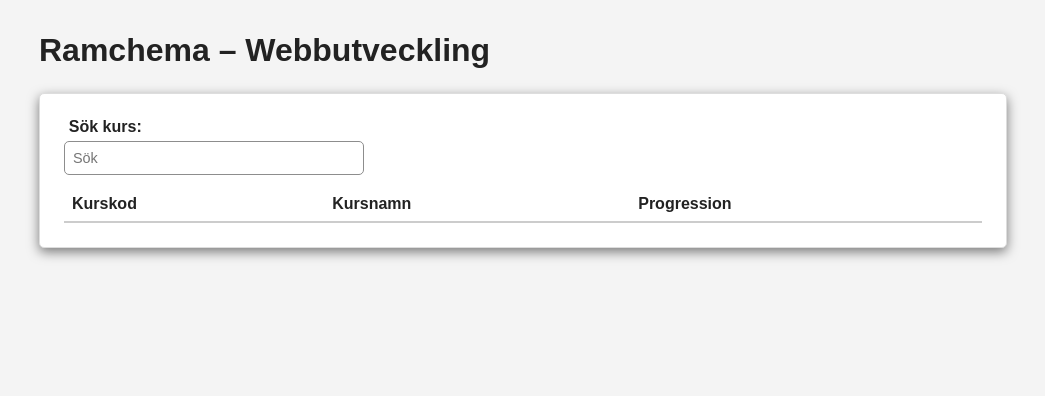
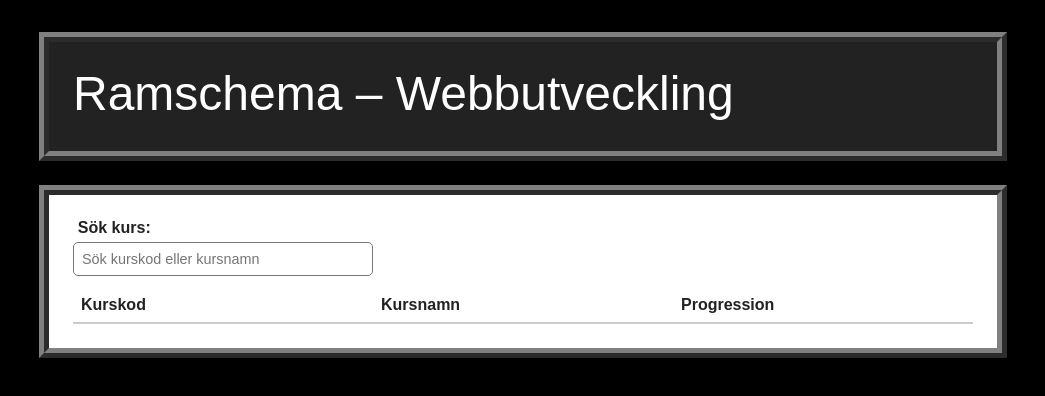
Before and after one commit to fredrikastjernlof/LAB2_RAMSCHEMA, a website built with Vite: page index.html in a window 1280 px wide. Shown: the whole page, without its empty margins (117-1162 px from the left). Built offline with nearby package versions, Linux system fonts and the light colour scheme; no server answers; a web font is replaced by a local one.

Commit message:
Uppdaterar layout, tillgänglighet och styling

```diff
--- a/index.html
+++ b/index.html
@@ -4,31 +4,35 @@
 <head>
   <meta charset="UTF-8" />
   <meta name="viewport" content="width=device-width, initial-scale=1.0" />
+  <link rel="preconnect" href="https://fonts.googleapis.com">
+  <link rel="preconnect" href="https://fonts.gstatic.com" crossorigin>
+  <link href="https://fonts.googleapis.com/css2?family=Bungee+Tint&display=swap" rel="stylesheet">
   <link rel="stylesheet" href="src/css/styles.css">
   <title>LAB2-RAMSCHEMA</title>
 </head>
 
 <body>
-  <div id="app">
+  <a href="#main" class="skip-link">Hoppa till huvudinnehåll</a>
+  <main id="main">
     <header>
-      <H1>Ramchema – Webbutveckling</H1>
+      <h1>Ramschema – Webbutveckling</h1>
       <p id="status"></p>
     </header>
     <section class="panel">
       <div class="controls">
         <label for="search">Sök kurs:</label>
-        <input id="search" type="text" placeholder="Sök">
+        <input id="search" type="text" placeholder="Sök kurskod eller kursnamn">
       </div>
       <table>
         <thead>
           <tr>
-            <th>
+            <th scope="col">
               <button type="button" data-sort="code">Kurskod</button>
             </th>
-            <th>
+            <th scope="col">
               <button type="button" data-sort="coursename">Kursnamn</button>
             </th>
-            <th>
+            <th scope="col">
               <button type="button" data-sort="progression">Progression</button>
             </th>
           </tr>
@@ -36,7 +40,7 @@
         <tbody id="tbody"></tbody>
       </table>
     </section>
-  </div>
+  </main>
   <script type="module" src="/src/js/main.js"></script>
 </body>
 
--- a/src/css/styles.css
+++ b/src/css/styles.css
@@ -6,12 +6,26 @@
 body {
     margin: 0;
     font-family: Arial, Helvetica, sans-serif;
-  background-color: #f4f4f4;
-  color: #222;
+    overflow-wrap: anywhere;
+    background-color: #000000;
+    color: #fff;
 }
 
-/* Wrapper */
-#app {
+.skip-link {
+    position: absolute;
+    top: -40px;
+    left: 0;
+    background: #000;
+    color: #fff;
+    padding: 8px 12px;
+    z-index: 100;
+}
+
+.skip-link:focus {
+    top: 0;
+}
+
+#main {
     max-width: 1000px;
     margin: 0 auto;
     padding: 2rem 1rem;
@@ -20,26 +34,35 @@ body {
 /* Header */
 header {
     margin-bottom: 1.5rem;
+    padding: 1.5rem;
+    background-color: #222;
+    border: 10px ridge grey;
 }
 
 
-h1 {
+h1{
     margin: 0 0 0.4rem 0;
+    font-family: "Bungee Tint", sans-serif;
+    font-weight: 400;
+    font-style: normal;
+    font-size: clamp(2.2rem, 4vw, 3rem);
+    overflow-wrap: anywhere;
+    word-break: break-word;
 }
 
 #status {
     margin: 0;
     font-size: 1rem;
-  color: #555;
+    color: #fff;
 }
 
 /* Panel runt sök och tabell */
 .panel {
+    color: #222;
     background-color: #fff;
-  border: 1px solid #ddd;
-  border-radius: 5px;
     padding: 1.5rem;
-  box-shadow: 0 4px 12px rgba(0,0,0,0.5);
+    border: 10px ridge grey;
+
 }
 
 /* Sök */
@@ -58,7 +81,9 @@ input[type="text"] {
     max-width: 300px;
     font-size: 0.9rem;
     padding: 0.5rem;
-  border: 1px solid #8d8d8d;
+    background-color: #ffffff;
+    color: #222222;
+    border: 1px solid #777777;
     border-radius: 5px;
 }
 
@@ -66,6 +91,7 @@ input[type="text"] {
 table {
     width: 100%;
     border-collapse: collapse;
+    table-layout: fixed;
 }
 
 thead th {
@@ -77,6 +103,12 @@ thead th {
 tbody td {
     padding: 0.5rem;
     border-bottom: 1px solid #ddd;
+}
+
+th,
+td {
+    overflow-wrap: anywhere;
+    word-break: break-word;
 }
 
 /* Hover-effekt */
```
Lines whose indentation alone changed are shown as unchanged.
